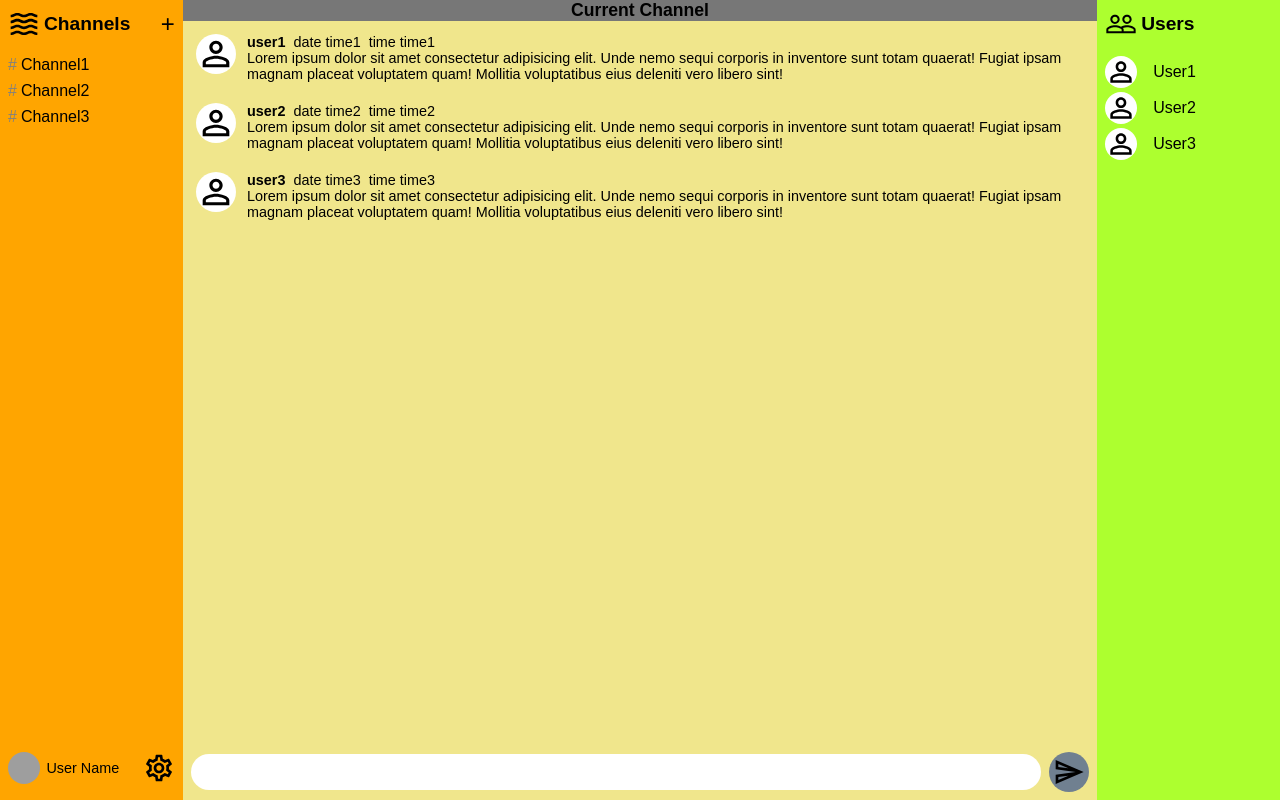
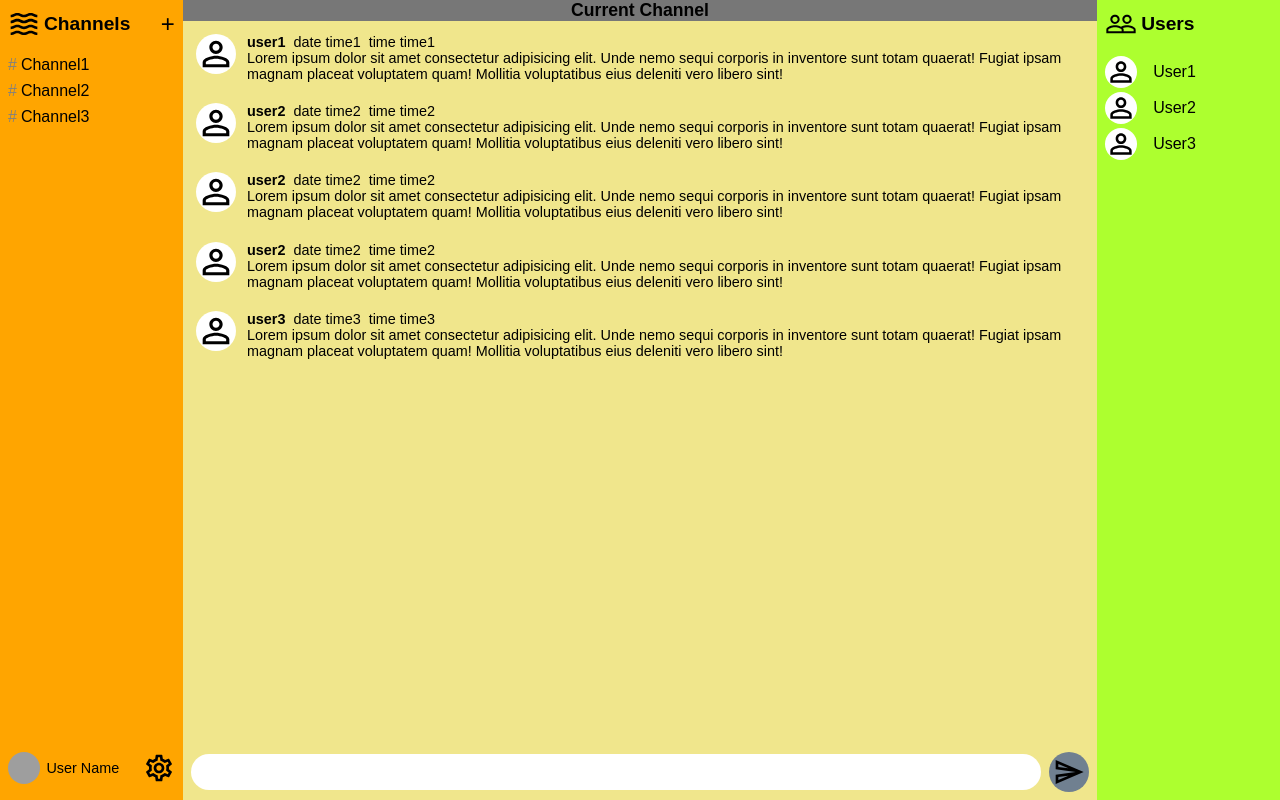
Before and after one commit to alexxbull/rpchat, a React (Create React App) app in the folder frontend/: page / in a window 1280 px wide. Built offline with nearby package versions, Linux system fonts and the light colour scheme; grey boxes are pictures that could not be loaded.

Commit message:
added more mock data

```diff
--- a/frontend/src/components/Messages/Messages.js
+++ b/frontend/src/components/Messages/Messages.js
@@ -26,6 +26,20 @@ const Messages = props => {
         {
             memo: 'Lorem ipsum dolor sit amet consectetur adipisicing elit. Unde nemo sequi corporis in inventore sunt totam quaerat! Fugiat ipsam magnam placeat voluptatem quam! Mollitia voluptatibus eius deleniti vero libero sint!',
             id: 3,
+            timestamp: 'time2',
+            username: 'user2',
+            avatar: UserIcon
+        },
+        {
+            memo: 'Lorem ipsum dolor sit amet consectetur adipisicing elit. Unde nemo sequi corporis in inventore sunt totam quaerat! Fugiat ipsam magnam placeat voluptatem quam! Mollitia voluptatibus eius deleniti vero libero sint!',
+            id: 4,
+            timestamp: 'time2',
+            username: 'user2',
+            avatar: UserIcon
+        },
+        {
+            memo: 'Lorem ipsum dolor sit amet consectetur adipisicing elit. Unde nemo sequi corporis in inventore sunt totam quaerat! Fugiat ipsam magnam placeat voluptatem quam! Mollitia voluptatibus eius deleniti vero libero sint!',
+            id: 5,
             timestamp: 'time3',
             username: 'user3',
             avatar: UserIcon
```
